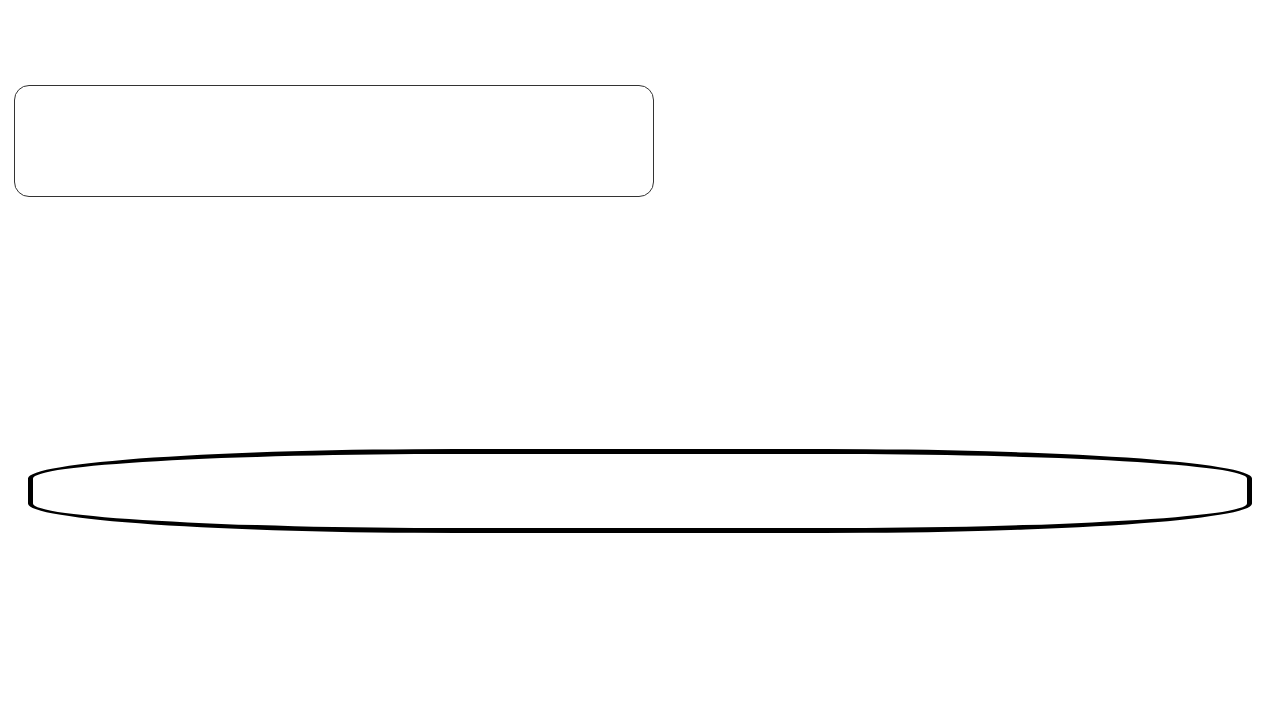
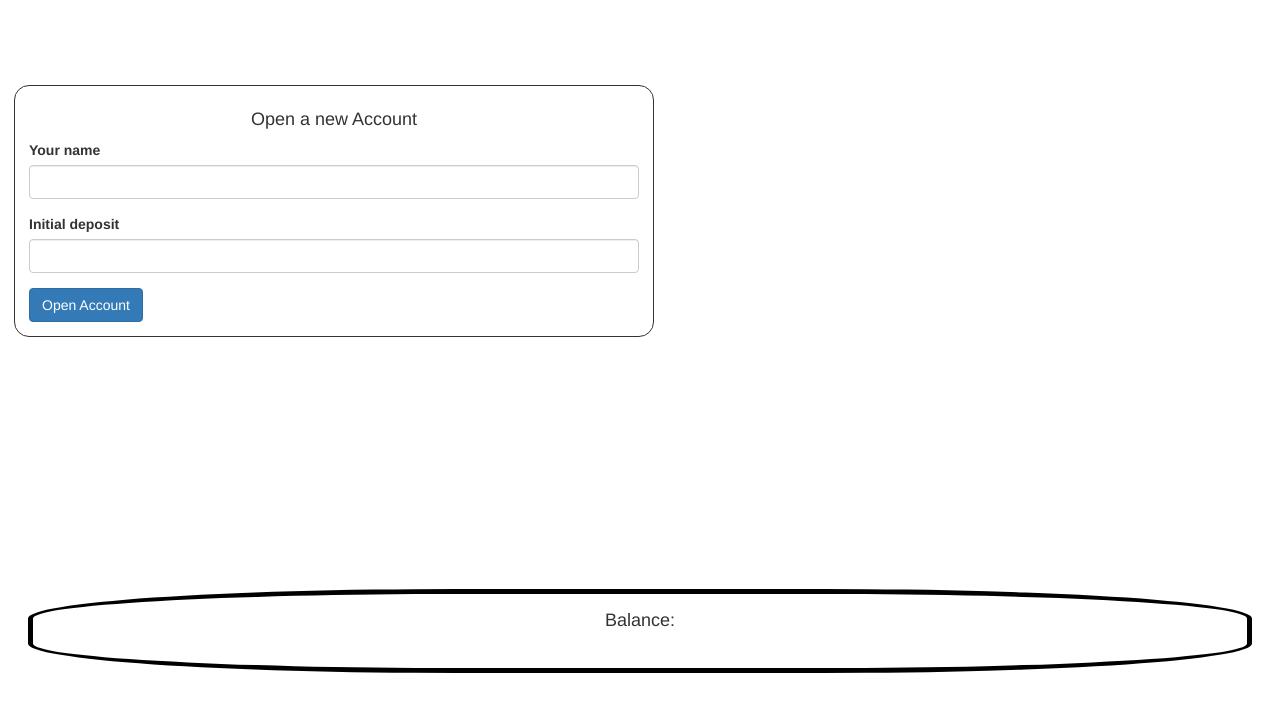
Before and after one commit to WilliamKulha/bank-account, a plain HTML site: page index.html in a window 1280 px wide. Shown: the part 83-800 px from the top of the page. Drawn offline with Linux system fonts and the light colour scheme.

Commit message:
add the form for new account opening.

```diff
--- a/index.html
+++ b/index.html
@@ -12,11 +12,22 @@
     <div class="wrapper">
 
       <div class="banner">
-
+        <h2>Manydollars' Moneybags Credit Union</h2>
       </div>
 
       <div class="new_account">
-
+        <h4>Open a new Account</h4>
+        <form id="submit_new_account">
+          <div class="form-group">
+            <label for="user_name">Your name</label>
+            <input type="text" id="user_name" class="form-control" required>
+          </div>
+          <div class="form-group">
+            <label for="initial_deposit">Initial deposit</label>
+            <input type="number" id="initial_deposit" class="form-control" required>
+          </div>
+          <button type="submit" class="btn btn-primary">Open Account</button>
+        </form>
       </div>
 
       <div class="deposits_withdrawls">
@@ -30,7 +41,8 @@
       </div>
 
       <div class="account_balance_display">
-
+        <h4>Balance:</h4>
+        <p><span class="balance_here"></span></p>
       </div>
 
     </div>
```
